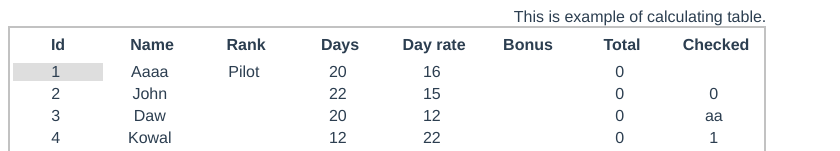
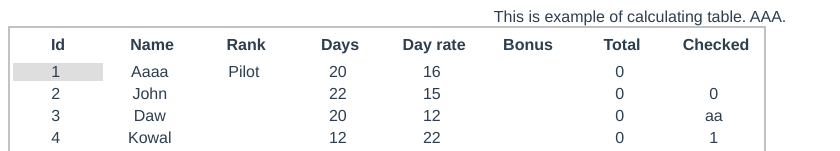
Before and after one commit to Mst68/mst-calctable, a Vue app: page / in a window 1280 px wide. Shown: the top 151 px of the page, without its empty margins (0-840 px from the left). Built offline with nearby package versions, Linux system fonts and the light colour scheme.

Commit message:
Calc table

```diff
--- a/src/App.vue
+++ b/src/App.vue
@@ -1,7 +1,7 @@
 <template>
   <div id="app">
     <div>
-      This is example of calculating table.
+      This is example of calculating table. AAA.
     </div>
     <calc-table :rows="calcData" :setup="calcDef"></calc-table>
   </div>
--- a/src/components/checkbox.vue
+++ b/src/components/checkbox.vue
@@ -1,4 +1,4 @@
-<template id="app-calctable-template"  type="text/x-template">
+<template>
   <div class="control" :class="controlclass">
     <div class="b-checkbox" :class="[classtype, classinline, classcircular]">
         <input :id="id" class="styled" :checked="checked" type="checkbox" @click="click"/>
```
Also changed, not shown: 1 other file (tests, documents, lock files or other folders).
